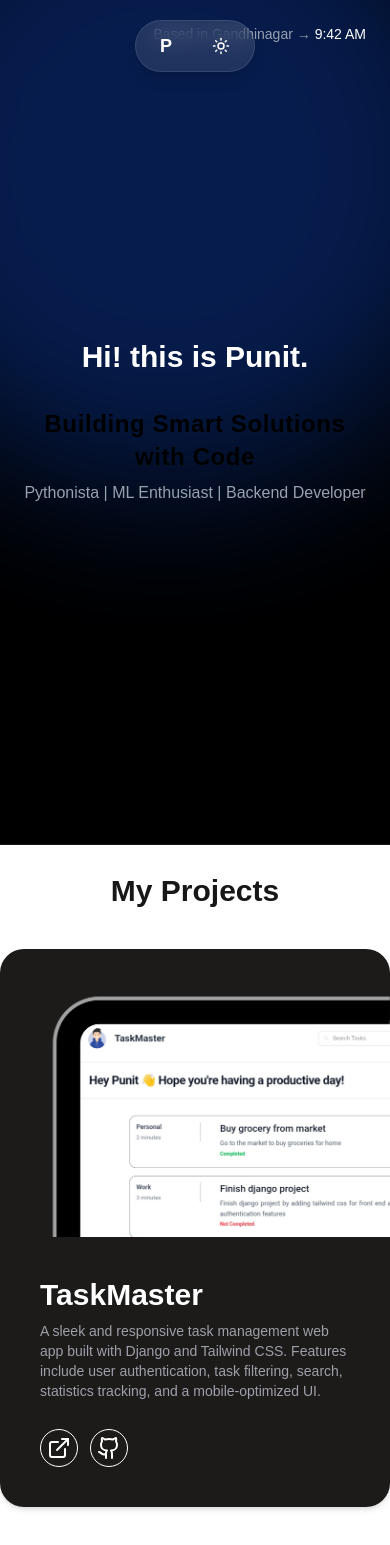
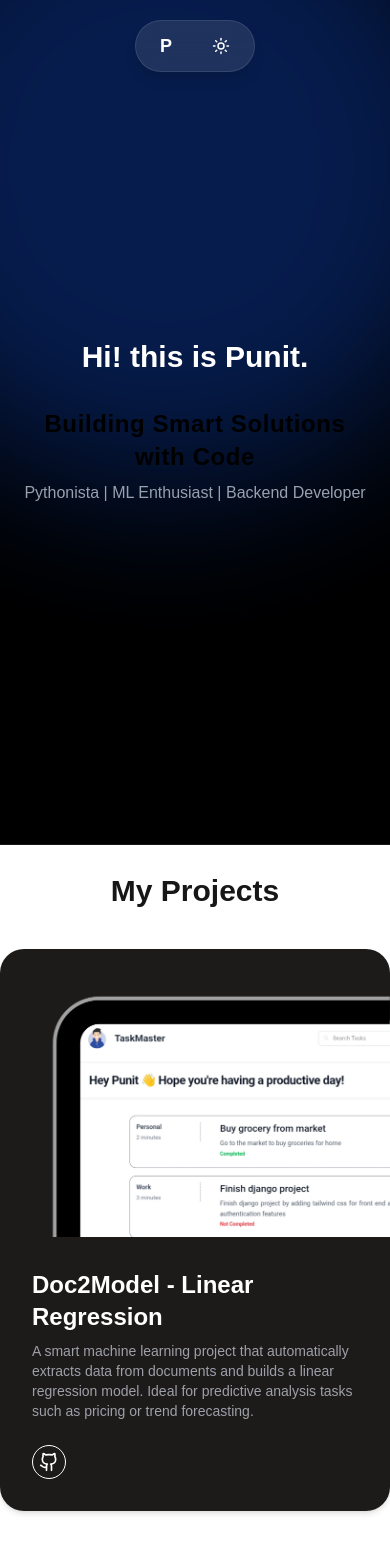
Before and after one commit to punit1703/personal-portfolio, a Next.js app: page / in a window 390 px wide. Shown: the top 1545 px of the page. Built offline with nearby package versions, Linux system fonts and the light colour scheme.

Commit message:
Fixed the design problems in mobile view

```diff
--- a/app/page.tsx
+++ b/app/page.tsx
@@ -4,12 +4,13 @@ import React from "react";
 
 const projectdata = [
   {
-    title: "TaskMaster",
+    title: "Doc2Model - Linear Regression",
     description:
-      "A sleek and responsive task management web app built with Django and Tailwind CSS. Features include user authentication, task filtering, search, statistics tracking, and a mobile-optimized UI.",
+      "A smart machine learning project that automatically extracts data from documents and builds a linear regression model. Ideal for predictive analysis tasks such as pricing or trend forecasting.",
     imageUrl: "/project-1.png",
-    previewLink: "https://taskmaster-b4id.onrender.com/",
     githubLink: "https://github.com/your-repo",
+    stack: ["Python", "Pandas", "Scikit-learn", "NumPy", "Matplotlib"],
+    tag: ["Machine Learning", "Data Extraction", "Linear Regression"]
   },
   {
     title: "Doc2Model linear regression",
--- a/components/ContactForm.tsx
+++ b/components/ContactForm.tsx
@@ -29,7 +29,7 @@ const ContactPage = React.memo(() => {
 
   return (
     <>
-    <div className="absolute z-0 w-[650px] h-[650px] bg-blue-600 blur-[80px] opacity-30 rounded-full pointer-events-none" />
+    <div className="absolute z-0 w-[90vw] max-w-[650px] h-[650px] bg-blue-600 blur-[80px] opacity-30 rounded-full pointer-events-none" />
       <section className="w-full px-4 sm:px-6 py-36 bg-[#0f0f0f] text-white">
         <div className="max-w-6xl mx-auto flex flex-col md:flex-row gap-10">
           {/* Info Section */}
--- a/components/Hero.tsx
+++ b/components/Hero.tsx
@@ -3,11 +3,9 @@
 import React, { useEffect, useState } from "react";
 import { TextGenerateEffect } from "@/components/ui/text-generate-effect";
 import { Spotlight } from "@/components/ui/spotlight";
-import { useCurrentTime } from "@/hooks/useCurrentTime";
 
 function Hero() {
   const [position, setPosition] = useState({ x: 0, y: 0 });
-  const time = useCurrentTime();
 
   useEffect(() => {
     const handleMouseMove = (e: MouseEvent) => {
@@ -23,10 +21,7 @@ function Hero() {
         {/* Spotlight Blur Effect */}
         <Spotlight className="-top-40 left-0 md:left-60 md:-top-20" fill="white" />
 
-        {/* Time - Top Right */}
-        <div className="absolute top-6 right-6 text-sm sm:text-base text-gray-400 font-medium z-20">
-          Based in Gandhinagar → <span className="text-white">{time}</span>
-        </div>
+
 
         {/* Cursor-following Blob */}
         <div
--- a/components/Navbar.tsx
+++ b/components/Navbar.tsx
@@ -3,13 +3,21 @@
 import { useState } from "react";
 import { Moon, Sun } from "lucide-react";
 import Link from "next/link";
+import { useCurrentTime } from "@/hooks/useCurrentTime";
 
 import React from 'react'
 
 function Navbar() {
   const [hovered, setHovered] = useState(false);
   const [darkMode, setDarkMode] = useState(true);
+  const time = useCurrentTime();
   return (
+    <>
+    {/* Time - Top Right */}
+        <div className="hidden sm:block absolute top-6 right-6 text-sm sm:text-base text-gray-400 font-medium z-20">
+
+          Based in Gandhinagar → <span className="text-white">{time}</span>
+        </div>
     <div
       onMouseEnter={() => setHovered(true)}
       onMouseLeave={() => setHovered(false)}
@@ -39,6 +47,7 @@ function Navbar() {
         {darkMode ? <Sun size={18} /> : <Moon size={18} />}
       </button>
     </div>
+    </>
   );
 }
 
--- a/components/ProjectCard.tsx
+++ b/components/ProjectCard.tsx
@@ -7,6 +7,8 @@ interface ProjectCardProps {
   imageUrl: string;
   previewLink?: string;
   githubLink: string;
+  techStack?: string[]; // e.g., ['Next.js', 'Tailwind', 'Vercel']
+  tags?: string[];      // e.g., ['Machine Learning', 'Backend']
 }
 
 const ProjectCard: React.FC<ProjectCardProps> = ({
@@ -15,9 +17,11 @@ const ProjectCard: React.FC<ProjectCardProps> = ({
   imageUrl,
   previewLink,
   githubLink,
+  techStack = [],
+  tags = [],
 }) => {
   return (
-    <div className="w-full max-w-5xl sm:h-[300px] mx-auto my-10 bg-[#1c1b1a] rounded-3xl overflow-hidden shadow-md hover:shadow-2xl hover:scale-105 transition-transform duration-300 ease-in-out">
+    <div className="w-full max-w-5xl sm:h-[320px] mx-auto my-10 bg-[#1c1b1a] rounded-3xl overflow-hidden shadow-md hover:shadow-2xl hover:scale-105 transition-transform duration-300 ease-in-out">
       <div className="flex flex-col md:flex-row h-full">
         {/* Image Section */}
         <div className="w-full md:w-1/2 h-72 sm:h-full overflow-hidden relative">
@@ -29,31 +33,53 @@ const ProjectCard: React.FC<ProjectCardProps> = ({
         </div>
 
         {/* Text Section */}
-        <div className="w-full md:w-1/2 p-10 flex flex-col justify-center text-white">
+        <div className="w-full md:w-1/2 p-8 sm:p-10 flex flex-col justify-between text-white">
           <div>
-            <h1 className="text-3xl font-bold mb-2">{title}</h1>
-            <p className="text-zinc-400 text-sm">{description}</p>
+            <h1 className="text-2xl sm:text-3xl font-bold mb-2">{title}</h1>
+            <p className="text-zinc-400 text-sm sm:text-base">{description}</p>
+
+            {/* Tech Stack */}
+            {techStack.length > 0 && (
+              <p className="text-xs text-gray-500 mt-4">
+                <span className="font-medium text-gray-400">Tech Stack:</span>{" "}
+                {techStack.join(", ")}
+              </p>
+            )}
+
+            {/* Tags */}
+            {tags.length > 0 && (
+              <div className="flex flex-wrap gap-2 mt-3">
+                {tags.map((tag, index) => (
+                  <span
+                    key={index}
+                    className="text-xs bg-zinc-800 text-zinc-300 border border-zinc-700 px-3 py-1 rounded-full"
+                  >
+                    {tag}
+                  </span>
+                ))}
+              </div>
+            )}
           </div>
 
           {/* Buttons */}
-          <div className="flex gap-3 mt-7">
+          <div className="flex gap-3 mt-6">
             {previewLink && (
               <a
                 href={previewLink}
                 target="_blank"
                 rel="noopener noreferrer"
-                className="text-white border-1 border-white hover:text-black transition hover:bg-white p-1.5 rounded-full duration-300"
+                className="text-white border border-white hover:text-black transition hover:bg-white p-1.5 rounded-full duration-300"
               >
-                <ExternalLink size={24} />
+                <ExternalLink size={20} />
               </a>
             )}
             <a
               href={githubLink}
               target="_blank"
               rel="noopener noreferrer"
-              className="text-white border-1 border-white hover:text-black transition hover:bg-white p-1.5 rounded-full duration-300"
+              className="text-white border border-white hover:text-black transition hover:bg-white p-1.5 rounded-full duration-300"
             >
-              <Github size={24} />
+              <Github size={20} />
             </a>
           </div>
         </div>
--- a/components/about.tsx
+++ b/components/about.tsx
@@ -1,4 +1,4 @@
-"use client"
+"use client";
 import React, { useEffect, useState } from "react";
 import Image from "next/image";
 import { Button } from "@/components/ui/button";
@@ -13,19 +13,21 @@ const skills = [
 
 const About = () => {
   return (
-    <section className="w-full bg-gradient-to-b from-[#0e0e0e] via-[#1c1b1a] to-[#0e0e0e] text-white py-20 px-6 md:px-12">
+    <section className="w-full overflow-x-hidden bg-gradient-to-b from-[#0e0e0e] via-[#1c1b1a] to-[#0e0e0e] text-white py-20 px-4 sm:px-6 md:px-12">
+
+      <div className="absolute z-0 w-[90vw] max-w-[650px] h-[650px] bg-blue-600 blur-[80px] opacity-30 rounded-full pointer-events-none" />
       <div className="max-w-6xl mx-auto flex flex-col md:flex-row items-center justify-between gap-12">
         {/* Left: Profile Image */}
-        <div className="w-full md:w-1/2 relative h-[300px] md:h-[400px]">
-          <Image
-            src="/images/profile.png"
-            alt="Punit Patel"
-            fill
-            className="object-cover rounded-3xl shadow-2xl border border-gray-800"
-          />
+        <div className="w-full md:w-1/2 flex justify-center items-end">
+          <div className="relative w-[280px] h-[360px] md:w-[320px] md:h-[420px] overflow-hidden rounded-3xl shadow-2xl border border-gray-800">
+            <Image
+              src="/profile-1.webp"
+              alt="Punit Patel"
+              fill
+              className="object-cover"
+            />
+          </div>
         </div>
-
-        <div className="absolute z-0 w-[650px] h-[650px] bg-blue-600 blur-[80px] opacity-30 rounded-full pointer-events-none" />
 
         {/* Right: Content */}
         <div className="w-full md:w-1/2 space-y-6">
--- a/page/AboutPage.tsx
+++ /dev/null
@@ -1,47 +0,0 @@
-'use client';
-
-import React from 'react';
-import Image from 'next/image';
-import { Button } from '@/components/ui/button';
-
-const About = () => {
-  return (
-    <section className="w-full text-white py-20 px-6 md:px-12">
-      <div className="max-w-6xl mx-auto flex flex-col md:flex-row items-center justify-between gap-12">
-
-        {/* Left: Image Section */}
-        <div className="w-full md:w-1/2 relative h-[300px] md:h-[400px]">
-          <Image
-            src="/images/profile.png" // replace with your image
-            alt="Punit Patel"
-            fill
-            className="object-cover rounded-3xl shadow-xl"
-          />
-        </div>
-
-        {/* Right: Text Section */}
-        <div className="w-full md:w-1/2 space-y-6">
-          <h2 className="text-4xl font-bold">About Me</h2>
-          <p className="text-gray-400 text-lg leading-relaxed">
-            I'm Puneet Patel, a passionate Pythonista and Backend Developer. I specialize in building scalable web applications using Django and integrating smart features using Machine Learning. I enjoy turning complex problems into elegant, efficient solutions.
-          </p>
-
-          <div className="flex flex-wrap gap-3">
-            <span className="bg-white text-black px-4 py-1 rounded-full text-sm font-medium">Python</span>
-            <span className="bg-white text-black px-4 py-1 rounded-full text-sm font-medium">Django</span>
-            <span className="bg-white text-black px-4 py-1 rounded-full text-sm font-medium">Machine Learning</span>
-            <span className="bg-white text-black px-4 py-1 rounded-full text-sm font-medium">REST APIs</span>
-            <span className="bg-white text-black px-4 py-1 rounded-full text-sm font-medium">Next Js</span>
-            <span className="bg-white text-black px-4 py-1 rounded-full text-sm font-medium">Tailwind CSS</span>
-          </div>
-
-          <Button variant="default" className="rounded-full px-6 py-2 mt-4">
-            View Resume
-          </Button>
-        </div>
-      </div>
-    </section>
-  );
-};
-
-export default About;
--- a/page/HomePage.tsx
+++ /dev/null
@@ -1,40 +0,0 @@
-import ProjectCard from "@/components/ProjectCard";
-import Hero from "@/components/Hero";
-import React from "react";
-
-const projectdata = [
-  {
-    title:'TaskMaster',
-    description:"A sleek and responsive task management web app built with Django and Tailwind CSS. Features include user authentication, task filtering, search, statistics tracking, and a mobile-optimized UI.",
-    imageUrl:"/project-1.png",
-    previewLink:"https://taskmaster-b4id.onrender.com/",
-    githubLink:"https://github.com/your-repo",
-  },
-  {
-    title:'TaskMaster',
-    description:"A sleek and responsive task management web app built with Django and Tailwind CSS. Features include user authentication, task filtering, search, statistics tracking, and a mobile-optimized UI.",
-    imageUrl:"/project-1.png",
-    previewLink:"https://taskmaster-b4id.onrender.com/",
-    githubLink:"https://github.com/your-repo",
-  }
-]
-
-function HomePage() {
-  return (
-    <>
-      <Hero />
-      {projectdata.map((data) => {
-        <ProjectCard
-          title={data.title}
-          description={data.description}
-          imageUrl={data.imageUrl}
-          previewLink={data.previewLink}
-          githubLink={data.githubLink}
-        />
-      })}
-      {/* <Footer/> */}
-    </>
-  );
-}
-
-export default HomePage;
```
Also changed, not shown: public/profile-1.webp (added), 1 other file (tests, documents, lock files or other folders).
